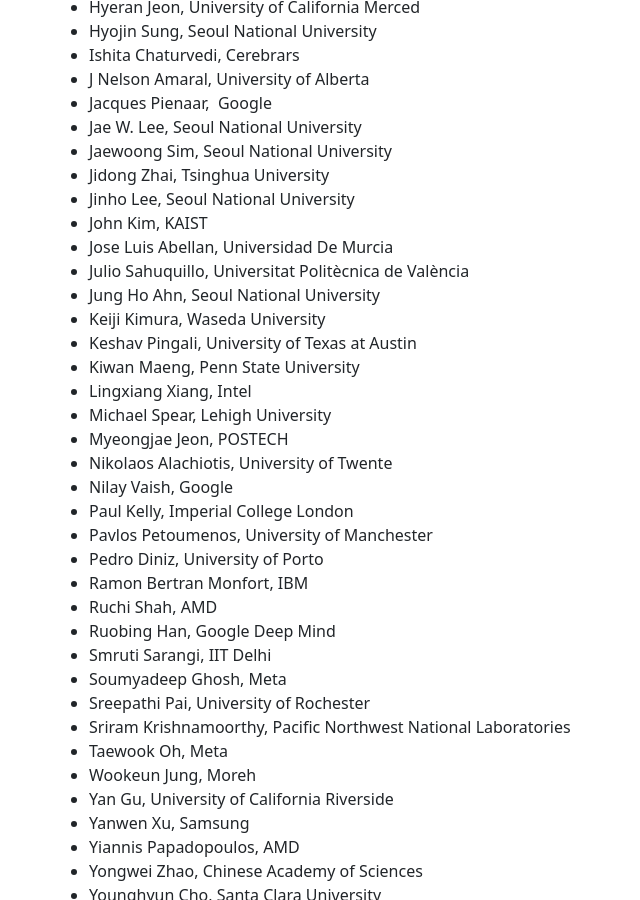
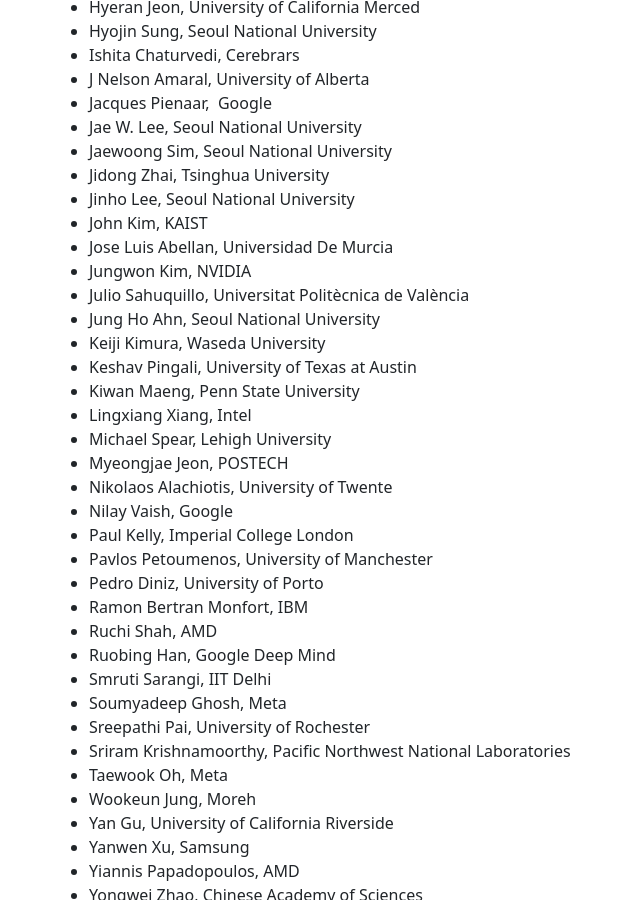
Before and after one commit to pact2026/pact2026.github.io, a Jekyll site: the page built from organization/index.md, in a window 1280 px wide and 900 px high, scrolled down 2170 px. Shown: the whole window, without its empty margins (25-665 px from the left). Built offline with Jekyll 4.4.1, drawn with Linux system fonts in a browser that asks for light colours.

Commit message:
web: add committee member

```diff
--- a/organization/index.md
+++ b/organization/index.md
@@ -116,6 +116,7 @@
 - Jinho Lee, Seoul National University
 - John Kim, KAIST
 - Jose Luis Abellan, Universidad De Murcia
+- Jungwon Kim, NVIDIA
 - Julio Sahuquillo, Universitat Politècnica de València
 - Jung Ho Ahn, Seoul National University
 - Keiji Kimura, Waseda University
```
